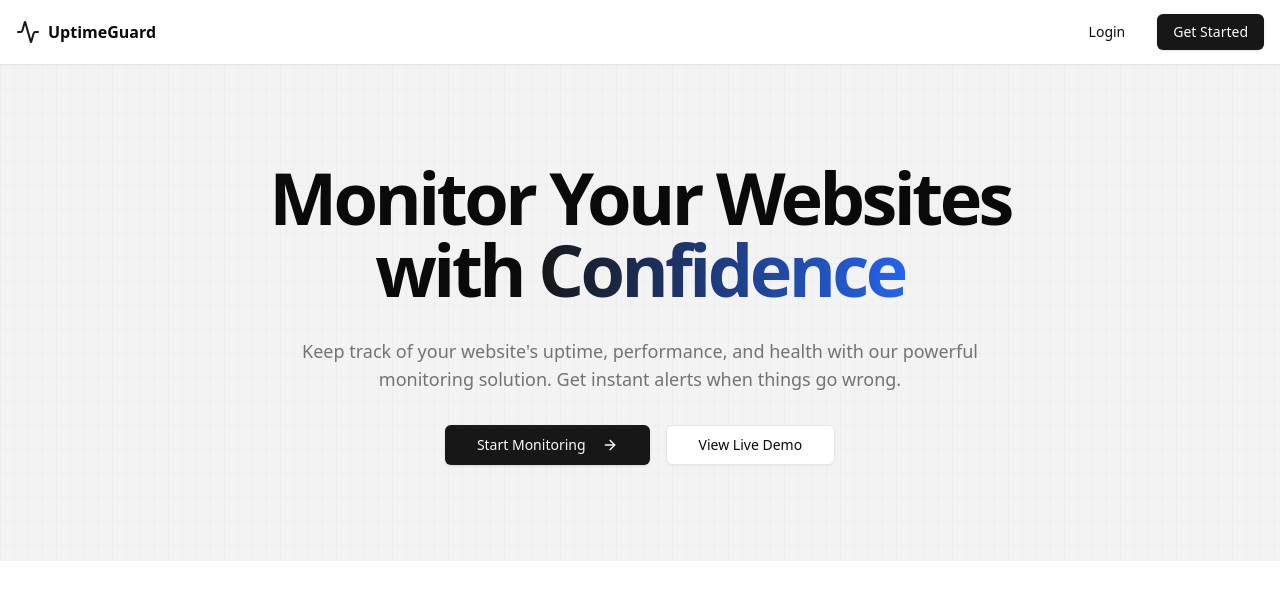
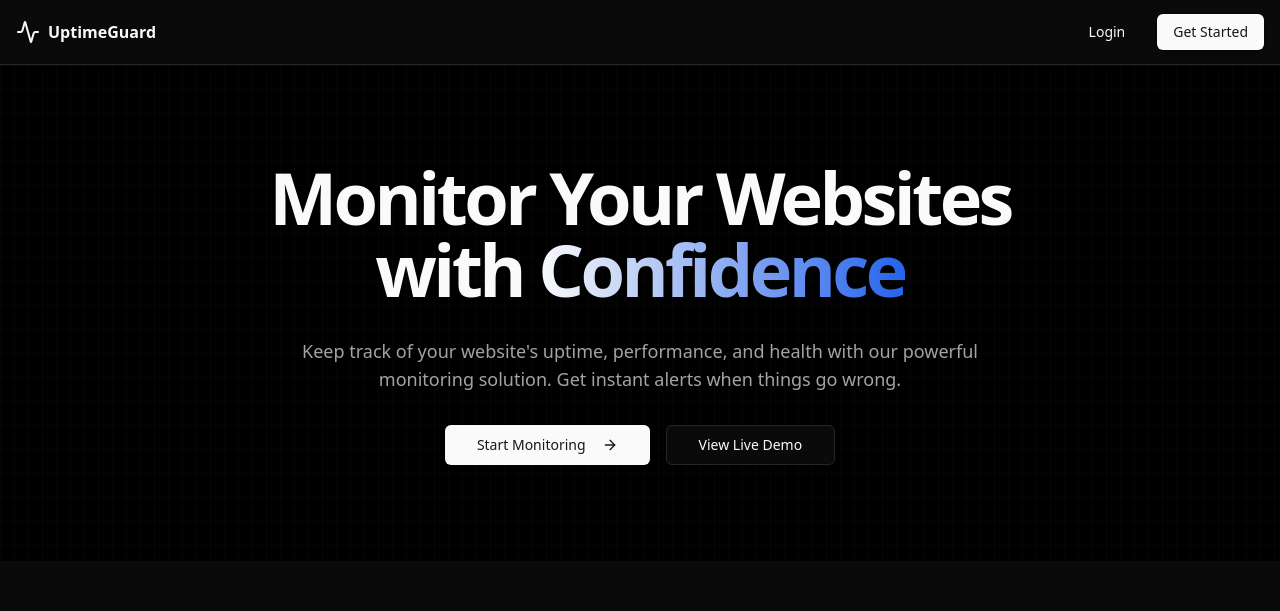
Before and after one commit to tsahil01/uptime-guard, a Next.js app in the folder frontend/: page / in a window 1280 px wide. Shown: the top 611 px of the page. Built offline with nearby package versions, Linux system fonts and the light colour scheme.

Commit message:
enhance dark mode support in layout and sections

```diff
--- a/frontend/src/app/layout.tsx
+++ b/frontend/src/app/layout.tsx
@@ -24,7 +24,7 @@ export default function RootLayout({
   children: React.ReactNode;
 }>) {
   return (
-    <html lang="en" className="dar">
+    <html lang="en" className="dark">
       <body
         className={`${geistSans.variable} ${geistMono.variable} antialiased`}
       >
--- a/frontend/src/components/sections/hero.tsx
+++ b/frontend/src/components/sections/hero.tsx
@@ -30,7 +30,7 @@ export function Hero() {
         </div>
       </div>
 
-      <div className="absolute inset-0 -z-10 h-full w-full bg-primary/5 bg-[linear-gradient(to_right,#8080800a_1px,transparent_1px),linear-gradient(to_bottom,#8080800a_1px,transparent_1px)] bg-[size:14px_24px]" />
+      <div className="absolute inset-0 -z-10 h-full w-full bg-primary/5 dark:bg-black bg-[linear-gradient(to_right,#8080800a_1px,transparent_1px),linear-gradient(to_bottom,#8080800a_1px,transparent_1px)] bg-[size:14px_24px]" />
     </div>
   );
 }
--- a/frontend/src/components/sections/letsgo.tsx
+++ b/frontend/src/components/sections/letsgo.tsx
@@ -6,7 +6,7 @@ import { ArrowRight } from "lucide-react";
 
 export function LetsGo() {
     return (
-        <div className="bg-primary/5">
+        <div className="bg-primary/5 dark:bg-black">
             <section className="container py-24 space-y-8">
                 <div className="text-center">
                     <h2 className="text-3xl font-bold tracking-tight mb-4">
```
Also changed, not shown: frontend/src/app/dashboard/page.tsx (added).
